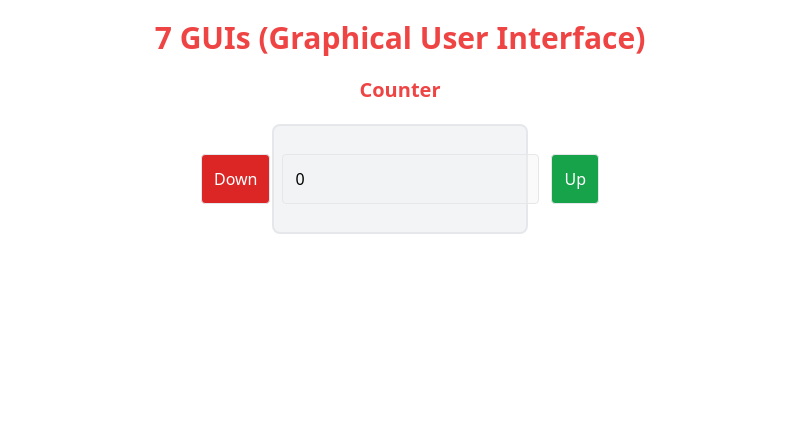
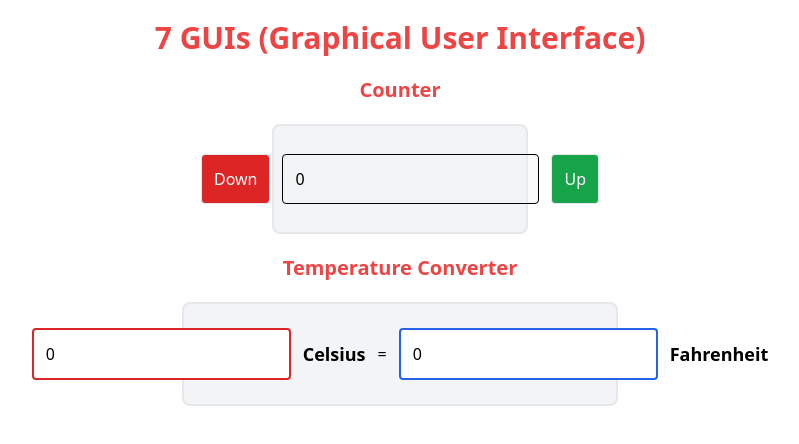
Before and after one commit to Gazi2050/7gui, a SvelteKit app: page / in a window 1280 px wide. Shown: the top 444 px of the page, without its empty margins (240-1039 px from the left). Built offline with nearby package versions, Linux system fonts and the light colour scheme.

Commit message:
added TemperatureConverter

```diff
--- a/src/Components/Counter/Counter.svelte
+++ b/src/Components/Counter/Counter.svelte
@@ -14,7 +14,7 @@
     <input
         type="number"
         bind:value={count}
-        class="border rounded p-3"
+        class="border border-black rounded p-3"
         disabled
     />
     <button
--- /dev/null
+++ b/src/Components/Temperature Converter/TemperatureConverter.svelte
@@ -0,0 +1,46 @@
+<script lang="ts">
+    class Temperature {
+        #c = $state(0);
+        #f = $state(0);
+
+        get c() {
+            return this.#c;
+        }
+
+        set c(c) {
+            this.#c = c;
+            this.#f = c * (9 / 5) + 32;
+        }
+
+        get f() {
+            return this.#f;
+        }
+
+        set f(f) {
+            this.#f = f;
+            this.#c = (f - 32) * (5 / 9);
+        }
+    }
+    const temperature = new Temperature();
+</script>
+
+<h2 class="text-center text-xl font-bold text-red-500 my-5">
+    Temperature Converter
+</h2>
+<div
+    class="flex justify-center items-center gap-3 border-2 rounded-lg w-[34%] mx-auto p-6 bg-gray-100"
+>
+    <input
+        type="number"
+        class="border-2 border-red-600 rounded p-3"
+        bind:value={temperature.c}
+    />
+    <p class="text-lg font-semibold">Celsius</p>
+    =
+    <input
+        type="number"
+        class="border-2 border-blue-600 rounded p-3"
+        bind:value={temperature.f}
+    />
+    <p class="text-lg font-semibold">Fahrenheit</p>
+</div>
--- a/src/routes/+page.svelte
+++ b/src/routes/+page.svelte
@@ -1,8 +1,12 @@
 <script>
     import Counter from "../Components/Counter/Counter.svelte";
+    import TemperatureConverter from "../Components/Temperature Converter/TemperatureConverter.svelte";
 </script>
 
 <h1 class="text-center text-3xl font-bold text-red-500 my-5">
     7 GUIs (Graphical User Interface)
 </h1>
-<Counter />
+<div class="space-y-5">
+    <Counter />
+    <TemperatureConverter />
+</div>
```
